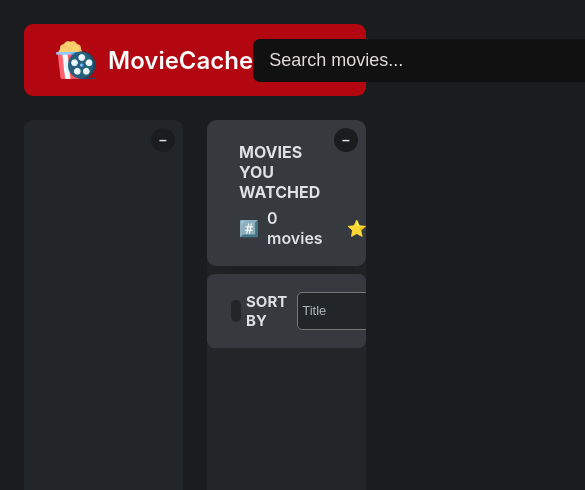
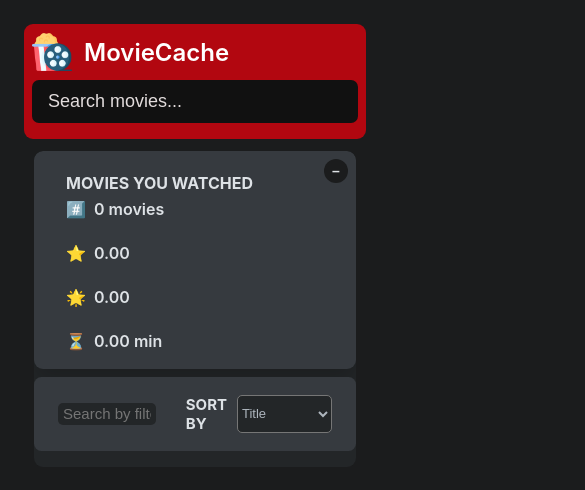
Before and after one commit to amankushwahacodes/MovieCache, a React (Create React App) app: page / in a window 390 px wide. Shown: the top 490 px of the page, 585 px wide, since content can reach past the window. Built offline with nearby package versions, Linux system fonts and the light colour scheme.

Commit message:
added responsiveness

```diff
--- a/src/App.js
+++ b/src/App.js
@@ -5,55 +5,6 @@ import { useMovies } from "./useMovies";
 import { useLocalStorageState } from "./useLocalStorageState";
 import { useKey } from "./useKey";
 import useDebounce from "./useDebounce";
-
-// const tempMovieData = [
-//   {
-//     imdbID: "tt1375666",
-//     Title: "Inception",
-//     Year: "2010",
-//     Poster:
-//       "https://m.media-amazon.com/images/M/MV5BMjAxMzY3NjcxNF5BMl5BanBnXkFtZTcwNTI5OTM0Mw@@._V1_SX300.jpg",
-//   },
-//   {
-//     imdbID: "tt0133093",
-//     Title: "The Matrix",
-//     Year: "1999",
-//     Poster:
-//       "https://m.media-amazon.com/images/M/MV5BNzQzOTk3OTAtNDQ0Zi00ZTVkLWI0MTEtMDllZjNkYzNjNTc4L2ltYWdlXkEyXkFqcGdeQXVyNjU0OTQ0OTY@._V1_SX300.jpg",
-//   },
-//   {
-//     imdbID: "tt6751668",
-//     Title: "Parasite",
-//     Year: "2019",
-//     Poster:
-//       "https://m.media-amazon.com/images/M/MV5BYWZjMjk3ZTItODQ2ZC00NTY5LWE0ZDYtZTI3MjcwN2Q5NTVkXkEyXkFqcGdeQXVyODk4OTc3MTY@._V1_SX300.jpg",
-//   },
-// ];
-
-// const tempWatchedData = [
-//   {
-//     imdbID: "tt1375666",
-//     Title: "Inception",
-//     Year: "2010",
-//     Poster:
-//       "https://m.media-amazon.com/images/M/MV5BMjAxMzY3NjcxNF5BMl5BanBnXkFtZTcwNTI5OTM0Mw@@._V1_SX300.jpg",
-//     runtime: 148,
-//     imdbRating: 8.8,
-//     userRating: 10,
-//   },
-//   {
-//     imdbID: "tt0088763",
-//     Title: "Back to the Future",
-//     Year: "1985",
-//     Poster:
-//       "https://m.media-amazon.com/images/M/MV5BZmU0M2Y1OGUtZjIxNi00ZjBkLTg1MjgtOWIyNThiZWIwYjRiXkEyXkFqcGdeQXVyMTQxNzMzNDI@._V1_SX300.jpg",
-//     runtime: 116,
-//     imdbRating: 8.5,
-//     userRating: 9,
-//   },
-// ];
-
-
 
 export default function App() {
 
@@ -63,8 +14,6 @@ export default function App() {
   const { movies, isLoading, error } = useMovies(query, handleCloseMovie);
 
   const [watched, setWatched] = useLocalStorageState([], 'watched')
-
-
 
 
   function handleSelectMovie(movieId) {
@@ -77,38 +26,63 @@ export default function App() {
 
   function handleAddWatched(movie) {
     setWatched(watched => [...watched, movie]);
-
-    // localStorage.setItem('watched',JSON.stringify([...watched,movie]))
   }
 
   function handleDeleteWatched(id) {
     setWatched(watched => watched.filter(movie => movie.imdbID !== id))
   }
+
+  useEffect(() => {
+    if (selectedId) {
+      document.body.classList.add("no-scroll");
+    } else {
+      document.body.classList.remove("no-scroll");
+    }
+  }, [selectedId]);
+
   return (
     <>
       <NavBar>
         <Search query={query} setQuery={setQuery} />
         <NumResults query={query} movies={movies} />
       </NavBar>
-      <Main>
-        <Box>
-          {isLoading && <Loader />}
-          {!isLoading && !error && <MovieList movies={movies} onSelectMovie={handleSelectMovie} />}
-          {error && <ErrorMessage message={error} />}
-        </Box>
 
-        <Box>
-          {selectedId ? <MovieDetails selectedId={selectedId} onCloseMovie={handleCloseMovie} onAddWatched={handleAddWatched} watched={watched} /> :
+      <Main className={isLoading || error || movies.length > 0 ? "two-col" : "one-col" }>
+        {isLoading || error || movies.length > 0 ? (
+          <Box>
+            {isLoading && <Loader />}
+            {!isLoading && !error && <MovieList movies={movies} onSelectMovie={handleSelectMovie} />}
+            {error && <ErrorMessage message={error} />}
+          </Box>
+        ) : null}
+
+        <Box className={selectedId ? "overlay" : ""}>
+          {selectedId ? (
+            <MovieDetails
+              selectedId={selectedId}
+              onCloseMovie={handleCloseMovie}
+              onAddWatched={handleAddWatched}
+              watched={watched}
+            />
+          ) : (
             <>
               <WatchedSummary watched={watched} />
               <WatchedMovieList watched={watched} onDeleteWatched={handleDeleteWatched} />
             </>
-          }
+          )}
         </Box>
       </Main>
     </>
   );
 }
+
+
+function Main({ children, className }) {
+  return <main className={`main ${className || ""}`}>
+    {children}
+  </main>
+}
+
 
 export function Loader() {
 
@@ -177,19 +151,13 @@ function Search({ query, setQuery }) {
 }
 
 
-function Main({ children }) {
-  return <main className="main">
-    {children}
-  </main>
-}
 
 
-
-function Box({ children }) {
+function Box({ children ,className = "" }) {
   const [isOpen, setIsOpen] = useState(true);
 
 
-  return <div className="box">
+  return <div className={`box ${className}`}>
     <button
       className="btn-toggle"
       onClick={() => setIsOpen((open) => !open)}
@@ -200,27 +168,6 @@ function Box({ children }) {
     {isOpen && children}
   </div>
 }
-
-// function WatchedBox() {
-//   const [watched, setWatched] = useState(tempWatchedData);
-//   const [isOpen2, setIsOpen2] = useState(true);
-
-
-//   return <div className="box">
-//     <button
-//       className="btn-toggle"
-//       onClick={() => setIsOpen2((open) => !open)}
-//     >
-//       {isOpen2 ? "–" : "+"}
-//     </button>
-//     {isOpen2 && (
-//       <>
-//         <WatchedSummary watched={watched} />
-//         <WatchedMovieList watched={watched} />
-//       </>
-//     )}
-//   </div>
-// }
 
 function MovieList({ movies, onSelectMovie }) {
   return <ul className="list list-movies">
--- a/src/index.css
+++ b/src/index.css
@@ -1,13 +1,4 @@
 :root {
-  /* --color-primary: #6741d9;
-  --color-primary-light: #7950f2;
-  --color-text: #dee2e6;
-  --color-text-dark: #adb5bd;
-  --color-background-100: #343a40;
-  --color-background-500: #2b3035;
-  --color-background-900: #212529;
-  --color-red: #fa5252;
-  --color-red-dark: #e03131; */
 
   --color-primary: #B20710;
   --color-primary-light: #E50914;
@@ -39,6 +30,8 @@ body {
   padding: 2.4rem;
 }
 
+
+
 /* ******* */
 
 .nav-bar {
@@ -51,6 +44,8 @@ body {
   border-radius: 0.9rem;
 }
 
+
+
 .main {
   margin-top: 2.4rem;
   height: calc(100vh - 7.2rem - 3 * 2.4rem);
@@ -61,12 +56,149 @@ body {
 
 
 .box {
+  flex: 1;
   width: 42rem;
   max-width: 42rem;
   background-color: var(--color-background-500);
   border-radius: 0.9rem;
   overflow: scroll;
   position: relative;
+}
+
+
+@media (max-width: 768px) {
+
+  .main {
+    flex-direction: column;
+    height: 90%;
+    margin-top: 1.2rem;
+    /* smaller spacing */
+    gap: 1.2rem;
+    padding: 0 1rem;
+    align-items: stretch;
+    justify-content: flex-start;
+  }
+
+  .main.show-details .watched-box {
+    display: none;
+    /* hide watched when showing details */
+  }
+
+  .nav-bar {
+    grid-template-columns: 1fr;
+    grid-template-rows: auto auto auto;
+    height: auto;
+
+    padding: 1rem;
+    row-gap: 1rem;
+    text-align: center;
+  }
+
+  .nav-bar input {
+    width: 100%;
+  }
+
+  .box {
+    width: 100% !important;
+    max-width: 100%;
+    border-radius: 0.9rem;
+    overflow: auto;
+    height: 90%;
+  }
+
+
+  .box.overlay {
+    position: fixed;
+    top: 25rem;
+    left: 50%;
+    transform: translateX(-50%);
+
+    width: 42rem;
+    max-width: 90%;
+    height: calc(100vh - 25rem);
+    background-color: var(--color-background-500);
+    border-radius: 0.9rem;
+    z-index: 1000;
+    overflow-y: auto;
+  }
+
+  .overlay::before {
+    content: "";
+    position: fixed;
+    top: 0;
+    left: 0;
+    width: 100%;
+    height: 100%;
+    background: rgba(0, 0, 0, 0.4);
+    z-index: -1;
+  }
+}
+
+body.no-scroll {
+  overflow: hidden;
+}
+
+
+@media (max-width: 500px) {
+  .nav-bar {
+    padding: 0.8rem;
+    row-gap: 0.8rem;
+  }
+
+  .nav-bar h1 {
+    font-size: 1.5rem;
+  }
+
+  .box {
+    display: flex;
+    flex-direction: column;
+  }
+
+  .box>* {
+    flex: 1 1 auto;
+    min-width: 0;
+    max-width: 100%;
+    word-wrap: break-word;
+    overflow-wrap: break-word;
+  }
+
+  img,
+  video {
+    max-width: 100%;
+    height: auto;
+  }
+
+  .summary {
+    padding: 1.5rem;
+    /* reduce padding */
+  }
+
+  .summary div {
+    flex-wrap: wrap;
+    gap: 1.2rem;
+    font-size: 1.4rem;
+  }
+
+  .summary p {
+    flex: 1 1 100%;
+    min-width: 0;
+  }
+
+  .list li {
+    grid-template-columns: 1fr;
+    grid-template-rows: auto auto;
+    text-align: center;
+  }
+
+  .list img {
+    max-width: 80px;
+    margin: 0 auto;
+  }
+
+  .list div {
+    justify-content: center;
+    flex-wrap: wrap;
+  }
 }
 
 .loader {
@@ -91,7 +223,7 @@ body {
   gap: 0.8rem;
 }
 
-.imglogo{
+.imglogo {
   height: 40px;
   width: auto;
   margin-right: 4px;
@@ -117,22 +249,12 @@ body {
   width: 40rem;
   transition: all 0.3s;
   color: var(--color-text);
-
-  /* background-color: var(--color-background-900); */
-
-  background-color:#111111;
-
+  background-color: #111111;
 }
 
 .search::placeholder {
-  color:rgb(226, 220, 220)
+  color: rgb(226, 220, 220)
 }
-
-/* .search:focus {
-  outline: none;
-  box-shadow: 0 2.4rem 2.4rem rgba(0, 0, 0, 0.1);
-  transform: translateY(-2px);
-} */
 
 .search:focus {
   outline: none;
@@ -263,7 +385,7 @@ body {
   gap: 0.8rem;
 }
 
-.features{
+.features {
   display: flex;
   align-items: center;
   text-transform: uppercase;
@@ -277,7 +399,7 @@ body {
   gap: .5rem;
 }
 
-.filter{
+.filter {
   background-color: var(--color-background-500);
   box-shadow: none;
   border: none;
@@ -288,30 +410,24 @@ body {
   width: 80%;
 }
 
-.sortby{
+.sortby {
   display: flex;
-  /* align-items: center; */
-  /* justify-content:flex-end; */
   text-transform: uppercase;
-  /* padding: 1.8rem 2.4rem; */
   font-size: 1.5rem;
   font-weight: 700;
   background-color: #363a3f;
-  /* border-radius: .75rem; */
-  /* margin-top: .75rem; */
   gap: 1rem;
 }
 
-.sortby select{
+.sortby select {
   background-color: var(--color-background-500);
   color: #adb5bd;
-  font-size:small;
+  font-size: small;
   border-radius: .5rem;
 }
 
 select:focus {
   outline: none;
-
 }
 
 /* ******* */
@@ -416,49 +532,16 @@ select:focus {
   justify-content: center;
 }
 
-/* For Chrome, Edge, and Safari */
 ::-webkit-scrollbar {
   display: none;
 }
 
+.main.one-col {
+  justify-content: center;
+}
 
-/*
-SPACING SYSTEM (px)
-2 / 4 / 8 / 12 / 16 / 24 / 32 / 40 / 48 / 64 / 80 / 96 / 128
-
-FONT SIZE SYSTEM (px)
-10 / 12 / 14 / 16 / 18 / 20 / 24 / 30 / 36 / 44 /52 / 62 / 74 / 86 / 98
-*/
-
-/*
-FULL STAR
-
-<svg
-  xmlns="http://www.w3.org/2000/svg"
-  viewBox="0 0 20 20"
-  fill="#000"
-  stroke="#000"
->
-  <path
-    d="M9.049 2.927c.3-.921 1.603-.921 1.902 0l1.07 3.292a1 1 0 00.95.69h3.462c.969 0 1.371 1.24.588 1.81l-2.8 2.034a1 1 0 00-.364 1.118l1.07 3.292c.3.921-.755 1.688-1.54 1.118l-2.8-2.034a1 1 0 00-1.175 0l-2.8 2.034c-.784.57-1.838-.197-1.539-1.118l1.07-3.292a1 1 0 00-.364-1.118L2.98 8.72c-.783-.57-.38-1.81.588-1.81h3.461a1 1 0 00.951-.69l1.07-3.292z"
-  />
-</svg>
-
-
-EMPTY STAR
-
-<svg
-  xmlns="http://www.w3.org/2000/svg"
-  fill="none"
-  viewBox="0 0 24 24"
-  stroke="#000"
->
-  <path
-    strokeLinecap="round"
-    strokeLinejoin="round"
-    strokeWidth="{2}"
-    d="M11.049 2.927c.3-.921 1.603-.921 1.902 0l1.519 4.674a1 1 0 00.95.69h4.915c.969 0 1.371 1.24.588 1.81l-3.976 2.888a1 1 0 00-.363 1.118l1.518 4.674c.3.922-.755 1.688-1.538 1.118l-3.976-2.888a1 1 0 00-1.176 0l-3.976 2.888c-.783.57-1.838-.197-1.538-1.118l1.518-4.674a1 1 0 00-.363-1.118l-3.976-2.888c-.784-.57-.38-1.81.588-1.81h4.914a1 1 0 00.951-.69l1.519-4.674z"
-  />
-</svg>
-
-*/
+.main.one-col .box {
+  flex: 1;
+  max-width: 60rem;
+  width: 100%;
+}
```
Lines whose indentation alone changed are shown as unchanged.
